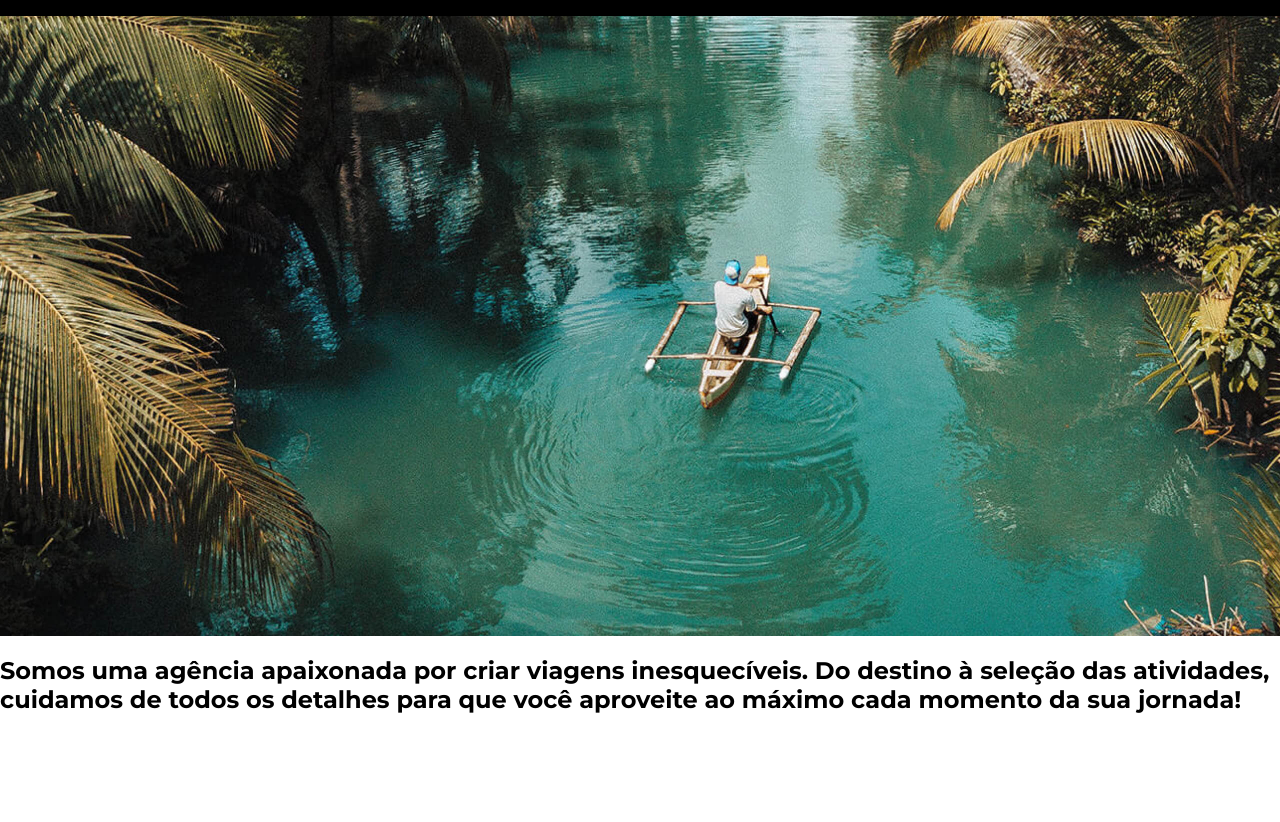
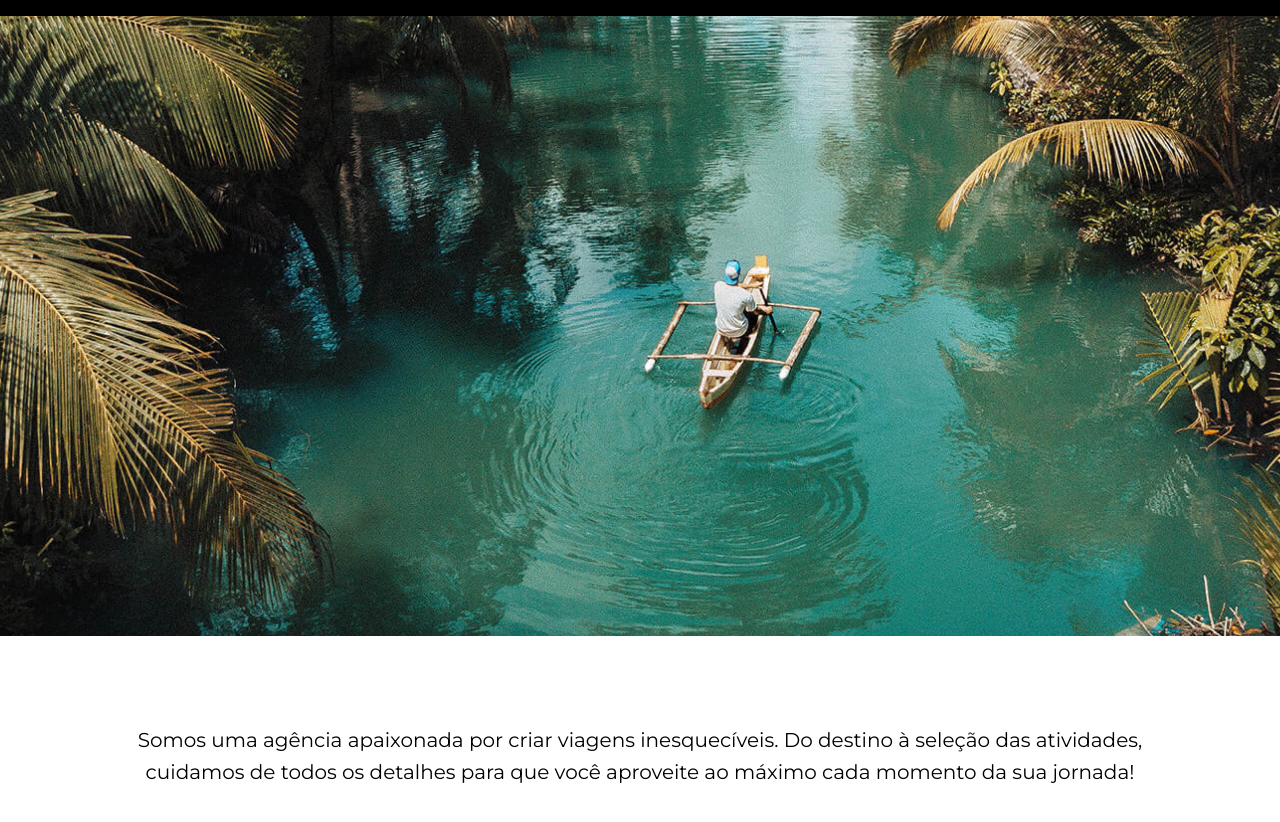
Before and after one commit to NaClaracontato/jornada-viagens, a plain HTML site: page index.html in a window 1280 px wide. Shown: the part 124-946 px from the top of the page. Before the commit the page ends 858 px from the top, so only its background shows below. Drawn offline with Linux system fonts and the light colour scheme.

Commit message:
finaliza hero

```diff
--- a/css/hero.css
+++ b/css/hero.css
@@ -3,6 +3,15 @@
   width: 100%;
   background: url(../images/hero-mobile.jpg) no-repeat;
   background-size: cover;
+}
+
+.hero h2 {
+  padding: 88px 24px;
+  margin: 0px;
+  font-weight: var(--text-weight);
+  font-size: 20px;
+  text-align: center;
+  line-height: 32px;
 }
 
 @media screen and (min-width: 768px) {
@@ -11,6 +20,10 @@
     background: url(../images/hero-tablet.jpg) no-repeat;
     background-size: cover;
   }
+  .hero h2 {
+    padding: 88px 60px;
+    font-size: 20px;
+  }
 }
 
 @media screen and (min-width: 1024px) {
@@ -18,4 +31,13 @@
     background: url(../images/hero-desktop.jpg) no-repeat;
     background-size: cover;
   }
+  .hero h2 {
+    padding: 88px 120px;
+  }
 }
+
+@media screen and (min-width: 1920px) {
+  .hero h2 {
+    padding: 88px 160px;
+  }
+}
```
